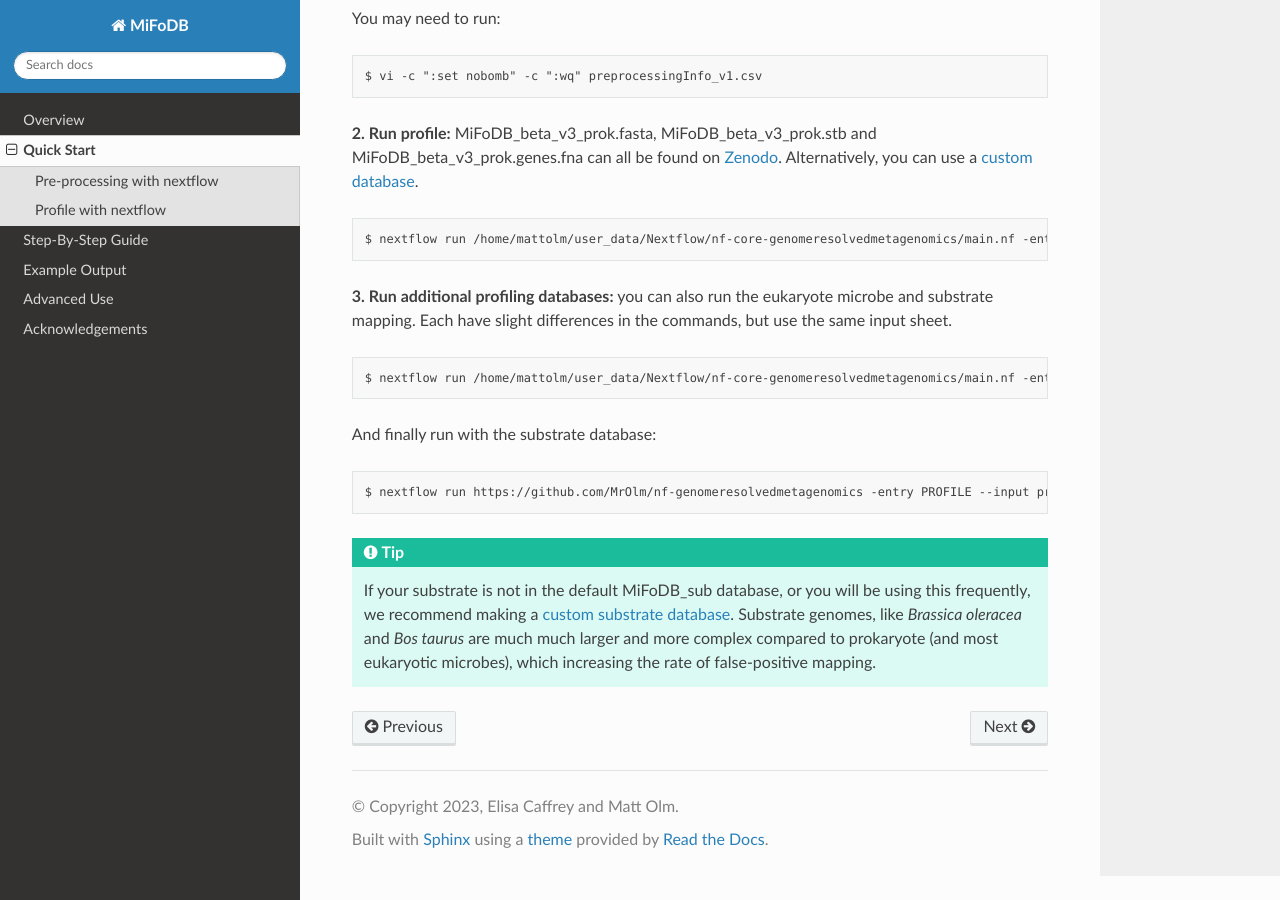
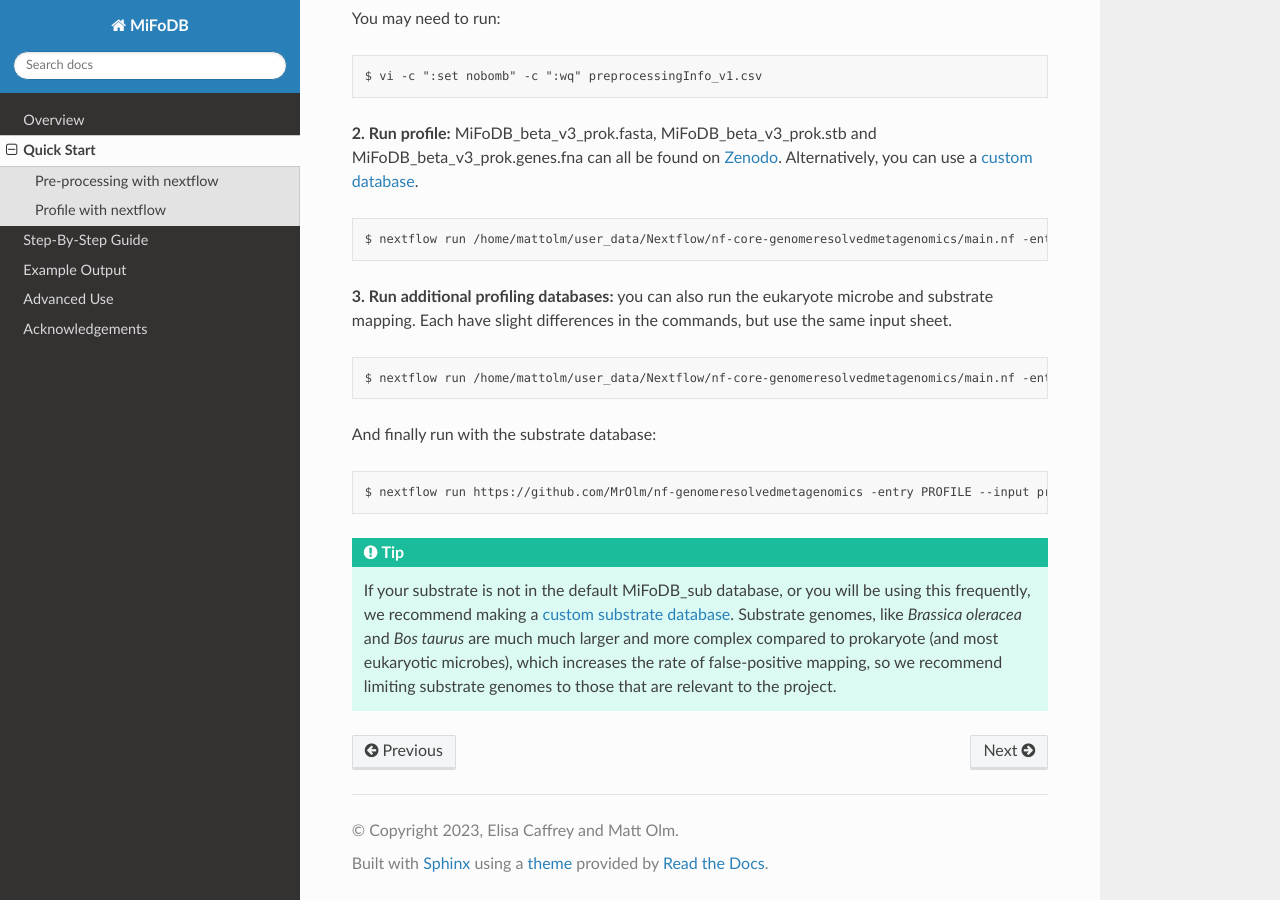
Before and after one commit to elisacaffrey/MiFoDB, a Sphinx documentation site: the page built from docs/source/quick_start.rst, in a window 1280 px wide and 900 px high, scrolled down 1605 px. Built offline with Sphinx 7.4.7 and the Read the Docs theme 2.0.0, drawn with Linux system fonts in a browser that asks for light colours.

Commit message:
Update quick_start.rst

```diff
--- a/docs/source/quick_start.rst
+++ b/docs/source/quick_start.rst
@@ -77,4 +77,4 @@
 
 .. tip::
 
-    If your substrate is not in the default MiFoDB_sub database, or you will be using this frequently, we recommend making a `custom substrate database <https://mifodb.readthedocs.io/en/latest/advanced_use.html#adding-substrate-genomes>`_. Substrate genomes, like *Brassica oleracea* and *Bos taurus* are much much larger and more complex compared to prokaryote (and most eukaryotic microbes), which increasing the rate of false-positive mapping.
+    If your substrate is not in the default MiFoDB_sub database, or you will be using this frequently, we recommend making a `custom substrate database <https://mifodb.readthedocs.io/en/latest/advanced_use.html#adding-substrate-genomes>`_. Substrate genomes, like *Brassica oleracea* and *Bos taurus* are much much larger and more complex compared to prokaryote (and most eukaryotic microbes), which increases the rate of false-positive mapping, so we recommend limiting substrate genomes to those that are relevant to the project.
```
